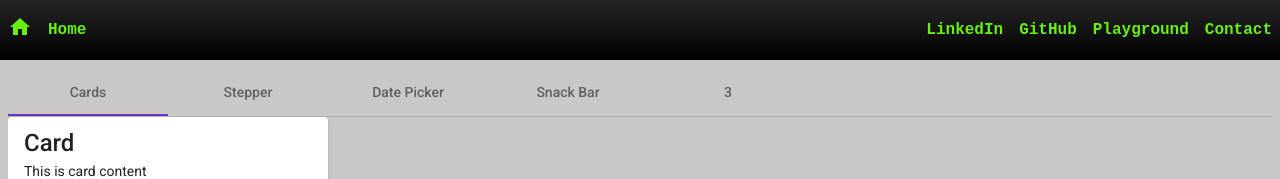
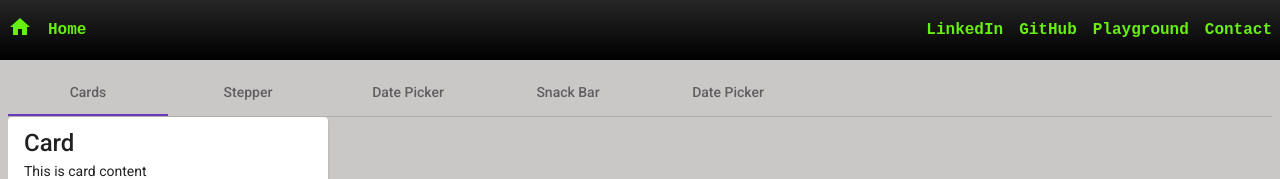
Before and after one commit to robtrostle/robs-portfolio, an Angular app: page /playground-page-two in a window 1280 px wide. Shown: the top 179 px of the page. Built offline with nearby package versions, Linux system fonts and the light colour scheme.

Commit message:
minor tweek

```diff
--- a/src/app/home/home.component.html
+++ b/src/app/home/home.component.html
@@ -49,7 +49,7 @@
         <span id="crypto">Crypto Watcher</span>
       </mat-grid-tile-header>
       <a target="_blank" href="https://oceans-four.github.io/crypto-watcher-ui/">
-      <img src="https://encrypted-tbn0.gstatic.com/images?q=tbn:ANd9GcSU_3RkvwT8yWM0rvcEqw4LkQ059xJBSQKVfG394s0UHAQvnC8ePvI2p3Qvv-3b-xD4icQ&usqp=CAU" alt="Link to Fantasy Football tracker repo">
+      <img src="https://encrypted-tbn0.gstatic.com/images?q=tbn:ANd9GcQAeb3e8L6WkG3xhEPAU0rn4_V_V_JYUO7XlwLmXahkv3aP6e-UKYOcsJFtS6HLxTzfADM&usqp=CAU" alt="Link to Crypto Watcher">
       </a>
     </mat-grid-tile>
 
--- a/src/app/playground-page-two/playground-page-two.component.html
+++ b/src/app/playground-page-two/playground-page-two.component.html
@@ -56,6 +56,6 @@
             Delete
         </button>
        </mat-tab>
-       <mat-tab label="3">Date Picker</mat-tab>
+       <mat-tab label="Date Picker"></mat-tab>
     </mat-tab-group>
 </div>
```
